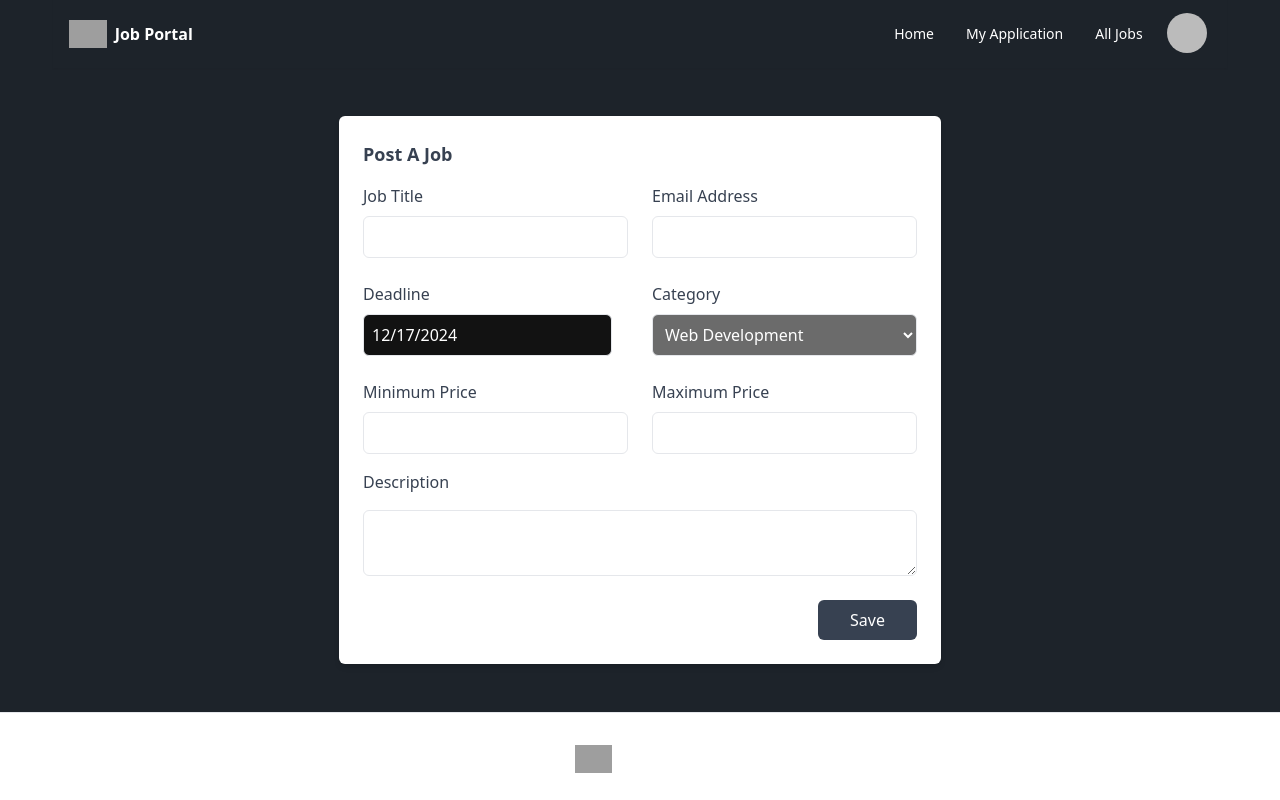
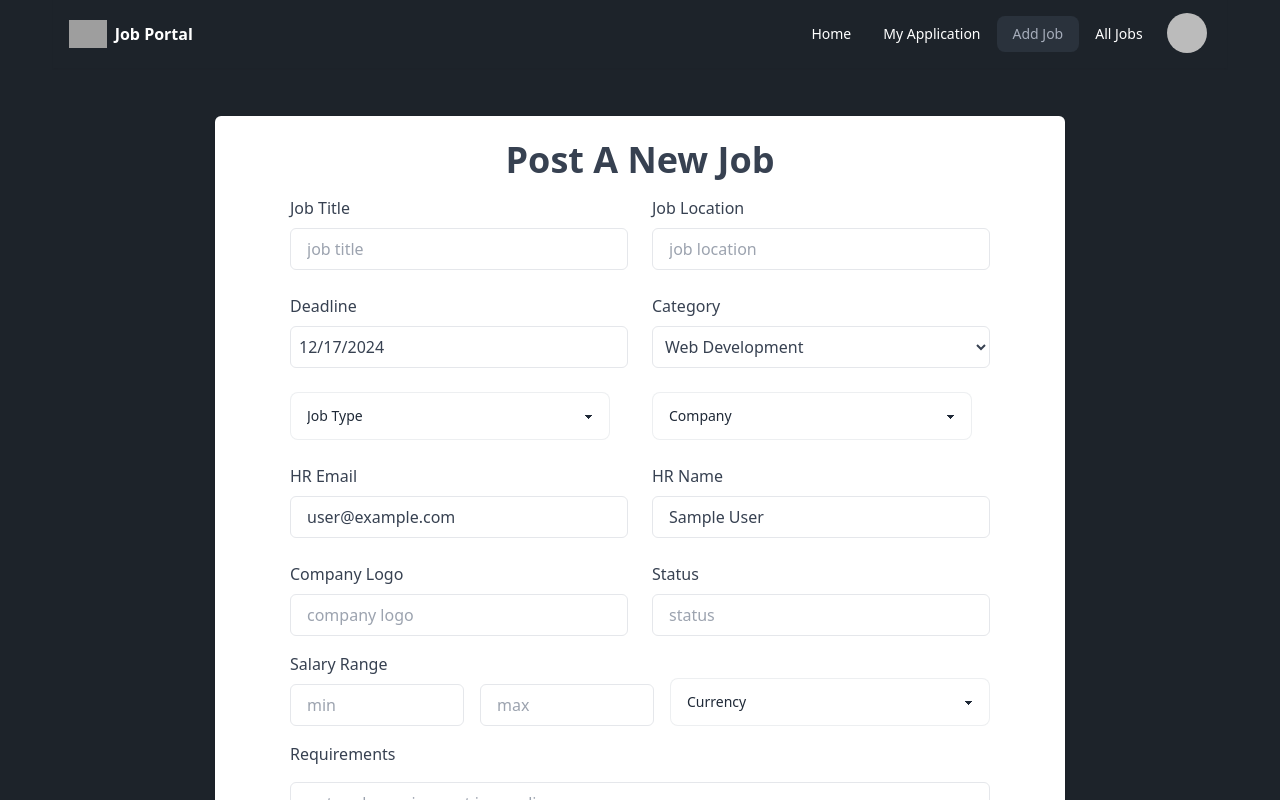
Before and after one commit to sajjadhossain0756/job-portal-client-side, a React (Vite) app: page /add-job in a window 1280 px wide. Shown: the top 800 px of the page. Built offline with nearby package versions, Linux system fonts and the light colour scheme; no server answers; sample sign-in values are in the browser's storage; grey boxes are pictures that could not be loaded.

Commit message:
add a new job in db done

```diff
--- a/src/components/Navbar.jsx
+++ b/src/components/Navbar.jsx
@@ -19,6 +19,9 @@ const Navbar = () => {
           </li>
           <li>
             <NavLink to='/my-application'>My Application</NavLink>
+          </li>
+          <li>
+            <NavLink to='/add-job'>Add Job</NavLink>
           </li>
           <li>
             <NavLink to='/jobs'>All Jobs</NavLink>
--- a/src/pages/AddJob.jsx
+++ b/src/pages/AddJob.jsx
@@ -1,53 +1,95 @@
 import { useState } from 'react'
 import DatePicker from 'react-datepicker'
 import 'react-datepicker/dist/react-datepicker.css'
+import useAuth from '../hooks/AuthContext'
+import Swal from 'sweetalert2'
 
 const AddJob = () => {
+  const { user } = useAuth()
   const [startDate, setStartDate] = useState(new Date())
 
+  const handleAddJob = (e) => {
+    e.preventDefault()
+    const formData = new FormData(e.target);
+    const initialData = Object.fromEntries(formData.entries());
+
+    const { min, max, currency, ...newJob } = initialData;
+    console.log(newJob)
+    newJob.salaryRange = { min, max, currency };
+    newJob.requirements = newJob.requirements.split('\n');
+    newJob.responsibilities = newJob.responsibilities.split('\n');
+    console.log(newJob)
+
+    fetch('http://localhost:4000/jobs', {
+      method: 'POST',
+      headers: {
+        'content-type': 'application/json'
+      },
+      body: JSON.stringify(newJob)
+    })
+      .then(res => res.json())
+      .then(data => {
+        console.log(data)
+        if (data.insertedId) {
+          Swal.fire({
+            position: "top-end",
+            icon: "success",
+            title: "Your job successfully created",
+            showConfirmButton: false,
+            timer: 1500
+          });
+        }
+      })
+  }
+
   return (
-    <div className='flex justify-center items-center min-h-[calc(100vh-306px)] my-12'>
-      <section className=' p-2 md:p-6 mx-auto bg-white rounded-md shadow-md '>
-        <h2 className='text-lg font-semibold text-gray-700 capitalize '>
-          Post a Job
+    <div className='flex justify-center items-center  min-h-[calc(100vh-306px)] my-12'>
+      <section className=' p-2 md:p-6 mx-auto w-[850px] bg-white rounded-md shadow-md '>
+        <h2 className='text-4xl text-center font-semibold text-gray-700 capitalize '>
+          Post a New Job
         </h2>
 
-        <form>
+        <form onSubmit={handleAddJob} className='w-[700px] mx-auto'>
           <div className='grid grid-cols-1 gap-6 mt-4 sm:grid-cols-2'>
+            {/* job title */}
             <div>
               <label className='text-gray-700 ' htmlFor='job_title'>
                 Job Title
               </label>
               <input
-                id='job_title'
-                name='job_title'
+                id='title'
+                placeholder='job title'
+                name='title'
                 type='text'
                 className='block w-full px-4 py-2 mt-2 text-gray-700 bg-white border border-gray-200 rounded-md  focus:border-blue-400 focus:ring-blue-300 focus:ring-opacity-40  focus:outline-none focus:ring'
               />
             </div>
-
+            {/* job location */}
             <div>
               <label className='text-gray-700 ' htmlFor='emailAddress'>
-                Email Address
+                Job Location
               </label>
               <input
                 id='emailAddress'
-                type='email'
-                name='email'
+                type='text'
+                placeholder='job location'
+                name='location'
                 className='block w-full px-4 py-2 mt-2 text-gray-700 bg-white border border-gray-200 rounded-md  focus:border-blue-400 focus:ring-blue-300 focus:ring-opacity-40  focus:outline-none focus:ring'
               />
             </div>
+            {/* deadline */}
             <div className='flex flex-col gap-2 '>
               <label className='text-gray-700'>Deadline</label>
 
               {/* Date Picker Input Field */}
               <DatePicker
-                className='border p-2 rounded-md'
+                name='applicationDeadline'
+                className='border bg-white text-gray-700 p-2 w-full rounded-md'
                 selected={startDate}
                 onChange={date => setStartDate(date)}
               />
             </div>
-
+            {/* category */}
             <div className='flex flex-col gap-2 '>
               <label className='text-gray-700 ' htmlFor='category'>
                 Category
@@ -55,37 +97,138 @@ const AddJob = () => {
               <select
                 name='category'
                 id='category'
-                className='border p-2 rounded-md'
+                className='border bg-white text-gray-700 p-2 rounded-md'
               >
                 <option value='Web Development'>Web Development</option>
                 <option value='Graphics Design'>Graphics Design</option>
                 <option value='Digital Marketing'>Digital Marketing</option>
               </select>
             </div>
+            {/* job type */}
+            <select name='jobType' className="select bg-white text-gray-800 select-bordered w-full max-w-xs">
+              <option disabled selected>Job Type</option>
+              <option value='Part Time'>Part Time</option>
+              <option value='Full Time'>Full Time</option>
+              <option value='Contract'>Contract</option>
+            </select>
+            {/* company name */}
+            <select name='company' className="select bg-white text-gray-800 select-bordered w-full max-w-xs">
+              <option disabled selected>Company</option>
+              <option>Google</option>
+              <option>Amazon</option>
+              <option>Facebook</option>
+            </select>
+            {/* hr email */}
+            <div>
+              <label className='text-gray-700 ' htmlFor='emailAddress'>
+                HR Email
+              </label>
+              <input
+                id='emailAddress'
+                type='email'
+                defaultValue={user?.email}
+                name='hr_email'
+                className='block w-full px-4 py-2 mt-2 text-gray-700 bg-white border border-gray-200 rounded-md  focus:border-blue-400 focus:ring-blue-300 focus:ring-opacity-40  focus:outline-none focus:ring'
+              />
+            </div>
+            {/* hr name */}
+            <div>
+              <label className='text-gray-700 ' htmlFor='emailAddress'>
+                HR Name
+              </label>
+              <input
+                id='emailAddress'
+                type='text'
+                defaultValue={user?.displayName}
+                name='hr_name'
+                className='block w-full px-4 py-2 mt-2 text-gray-700 bg-white border border-gray-200 rounded-md  focus:border-blue-400 focus:ring-blue-300 focus:ring-opacity-40  focus:outline-none focus:ring'
+              />
+            </div>
+            {/* company logo */}
+            <div>
+              <label className='text-gray-700 ' htmlFor='emailAddress'>
+                Company Logo
+              </label>
+              <input
+                id='emailAddress'
+                type='url'
+                placeholder='company logo'
+                name='company_logo'
+                className='block w-full px-4 py-2 mt-2 text-gray-700 bg-white border border-gray-200 rounded-md  focus:border-blue-400 focus:ring-blue-300 focus:ring-opacity-40  focus:outline-none focus:ring'
+              />
+            </div>
+            {/* status */}
+            <div>
+              <label className='text-gray-700 ' htmlFor='emailAddress'>
+                Status
+              </label>
+              <input
+                id='emailAddress'
+                type='text'
+                placeholder='status'
+                name='status'
+                className='block w-full px-4 py-2 mt-2 text-gray-700 bg-white border border-gray-200 rounded-md  focus:border-blue-400 focus:ring-blue-300 focus:ring-opacity-40  focus:outline-none focus:ring'
+              />
+            </div>
+
+          </div>
+          {/* salary range */}
+          <div className='flex pt-4 items-end gap-4'>
             <div>
               <label className='text-gray-700 ' htmlFor='min_price'>
-                Minimum Price
+                Salary Range
               </label>
               <input
-                id='min_price'
-                name='min_price'
+                id='min'
+                name='min'
+                placeholder='min'
                 type='number'
                 className='block w-full px-4 py-2 mt-2 text-gray-700 bg-white border border-gray-200 rounded-md  focus:border-blue-400 focus:ring-blue-300 focus:ring-opacity-40  focus:outline-none focus:ring'
               />
             </div>
 
             <div>
-              <label className='text-gray-700 ' htmlFor='max_price'>
-                Maximum Price
-              </label>
               <input
-                id='max_price'
-                name='max_price'
+                id='max'
+                name='max'
+                placeholder='max'
                 type='number'
                 className='block w-full px-4 py-2 mt-2 text-gray-700 bg-white border border-gray-200 rounded-md  focus:border-blue-400 focus:ring-blue-300 focus:ring-opacity-40  focus:outline-none focus:ring'
               />
             </div>
+            {/* currency */}
+            <select name='currency' className="select bg-white text-gray-800 select-bordered w-full max-w-xs">
+              <option disabled selected>Currency</option>
+              <option value='USD'>USD</option>
+              <option value='Euro'>Euro</option>
+              <option value='BDT'>BDT</option>
+            </select>
           </div>
+          {/* requirements */}
+          <div className='flex flex-col gap-2 mt-4'>
+            <label className='text-gray-700 ' htmlFor='description'>
+              Requirements
+            </label>
+            <textarea
+              placeholder='put each requirement in new line'
+              className='block w-full px-4 py-2 mt-2 text-gray-700 bg-white border border-gray-200 rounded-md  focus:border-blue-400 focus:ring-blue-300 focus:ring-opacity-40  focus:outline-none focus:ring'
+              name='requirements'
+              id='responsibilities'
+            ></textarea>
+          </div>
+          {/* responsibilities */}
+          <div className='flex flex-col gap-2 mt-4'>
+            <label className='text-gray-700 ' htmlFor='description'>
+              Responsibilities
+            </label>
+            <textarea
+              placeholder='put each responsibilities in new line'
+              className='block w-full px-4 py-2 mt-2 text-gray-700 bg-white border border-gray-200 rounded-md  focus:border-blue-400 focus:ring-blue-300 focus:ring-opacity-40  focus:outline-none focus:ring'
+              name='responsibilities'
+              id='responsibilities'
+            ></textarea>
+          </div>
+          {/* description */}
           <div className='flex flex-col gap-2 mt-4'>
             <label className='text-gray-700 ' htmlFor='description'>
               Description
@@ -98,7 +241,7 @@ const AddJob = () => {
           </div>
           <div className='flex justify-end mt-6'>
             <button className='disabled:cursor-not-allowed px-8 py-2.5 leading-5 text-white transition-colors duration-300 transhtmlForm bg-gray-700 rounded-md hover:bg-gray-600 focus:outline-none focus:bg-gray-600'>
-              Save
+              Submit
             </button>
           </div>
         </form>
```
